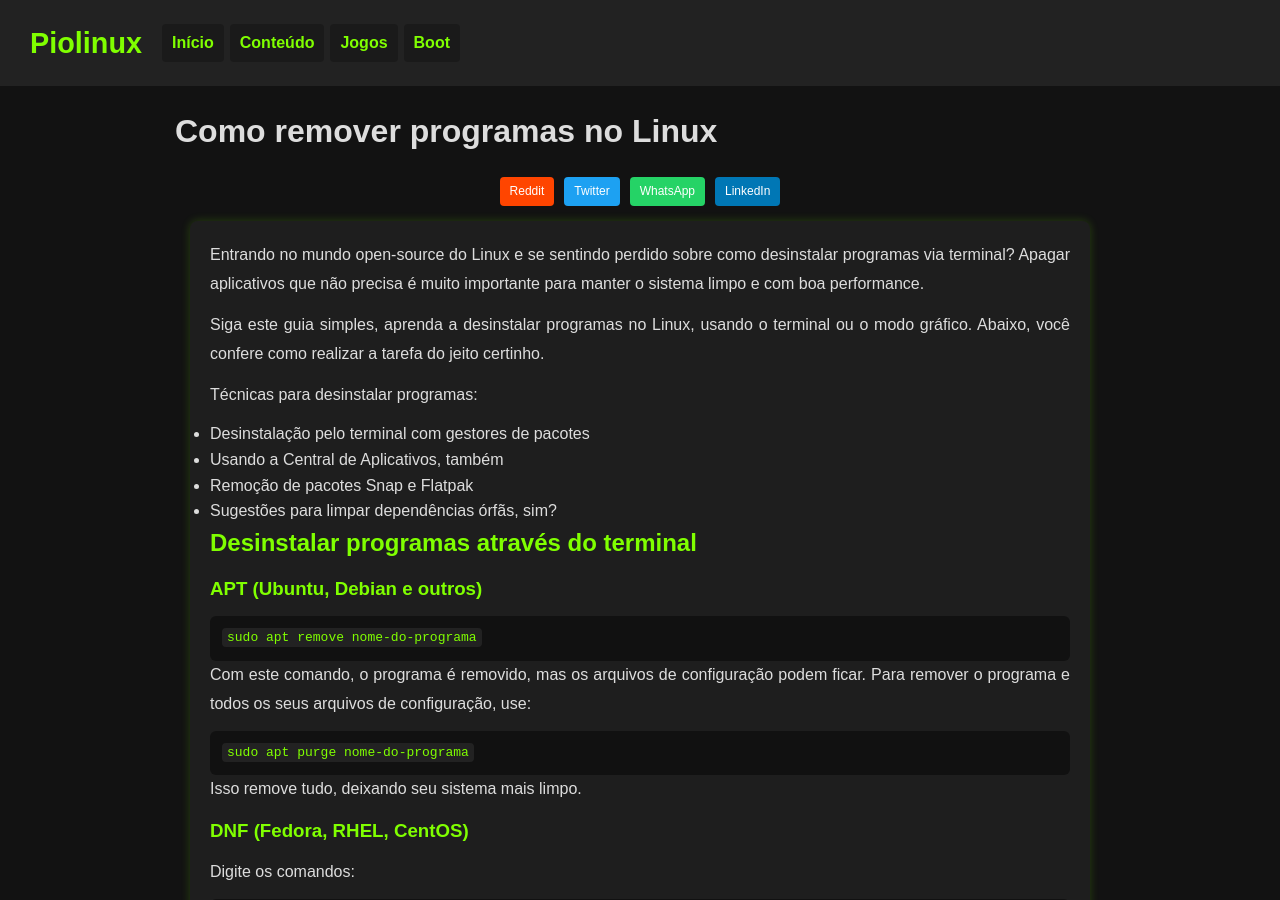
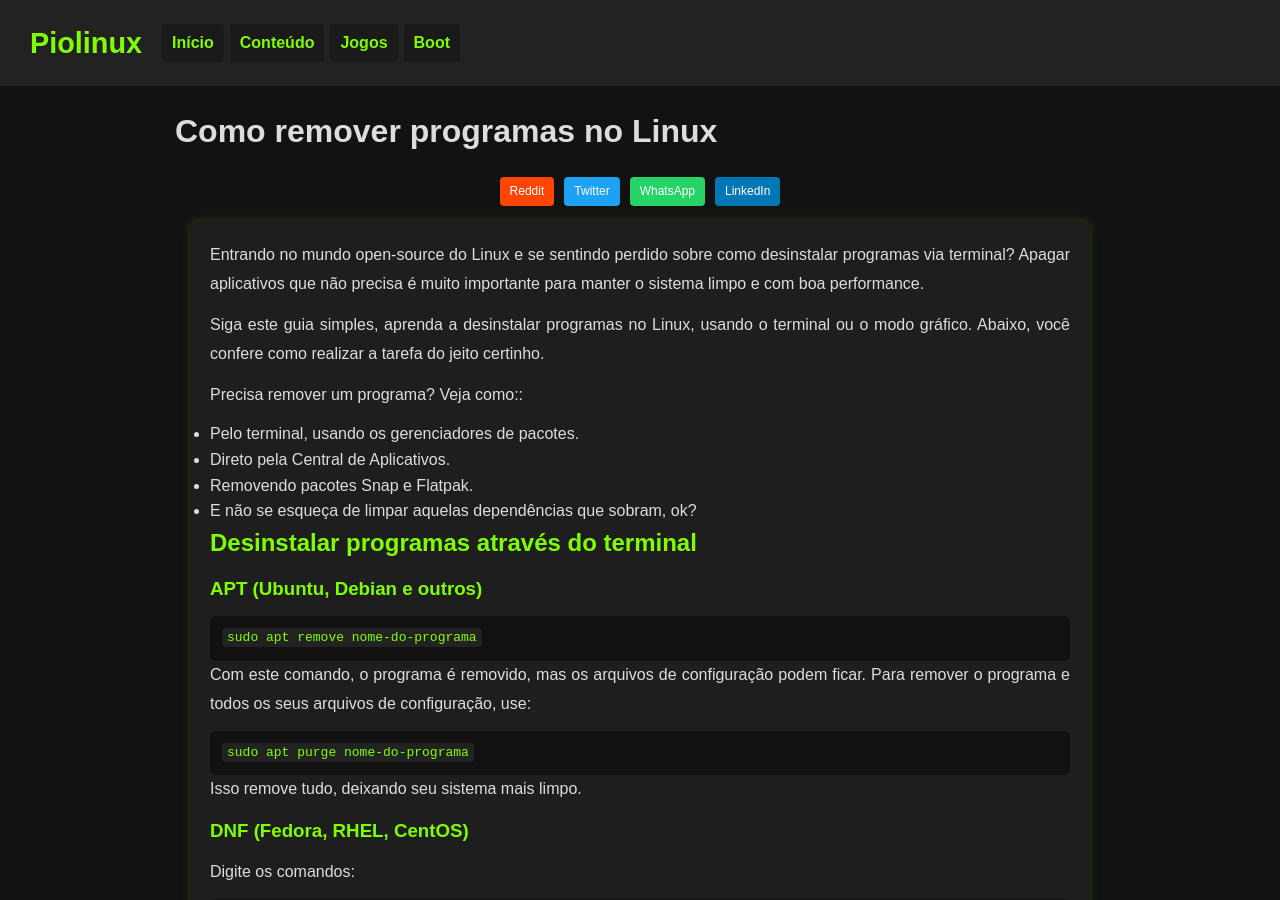
Before and after one commit to Piolinux/piolinux-site, a Jekyll site: the page como-remover-programas-no-linux.html, which Jekyll copies as it is, in a window 1280 px wide and 900 px high. Built offline with Jekyll 4.4.1, drawn with Linux system fonts in a browser that asks for light colours.

Commit message:
Update como-remover-programas-no-linux.html

```diff
--- a/como-remover-programas-no-linux.html
+++ b/como-remover-programas-no-linux.html
@@ -309,12 +309,12 @@ footer a:hover {
             <p>Entrando no mundo open-source do Linux e se sentindo perdido sobre como desinstalar programas via terminal? Apagar aplicativos que não precisa é muito importante para manter o sistema limpo e com boa performance.</p>
             <p>Siga este guia simples, aprenda a desinstalar programas no Linux, usando o terminal ou o modo gráfico. Abaixo, você confere como realizar a tarefa do jeito certinho.</p>
 
-            <p>Técnicas para desinstalar programas:</p>
+            <p>Precisa remover um programa? Veja como::</p>
             <ul>
-                <li>Desinstalação pelo terminal com gestores de pacotes</li>
-                <li>Usando a Central de Aplicativos, também</li>
-                <li>Remoção de pacotes Snap e Flatpak</li>
-                <li>Sugestões para limpar dependências órfãs, sim?</li>
+                <li>Pelo terminal, usando os gerenciadores de pacotes.</li>
+                <li>Direto pela Central de Aplicativos.</li>
+                <li>Removendo pacotes Snap e Flatpak.</li>
+                <li>E não se esqueça de limpar aquelas dependências que sobram, ok?</li>
             </ul>
 
             <h2>Desinstalar programas através do terminal</h2>
```
